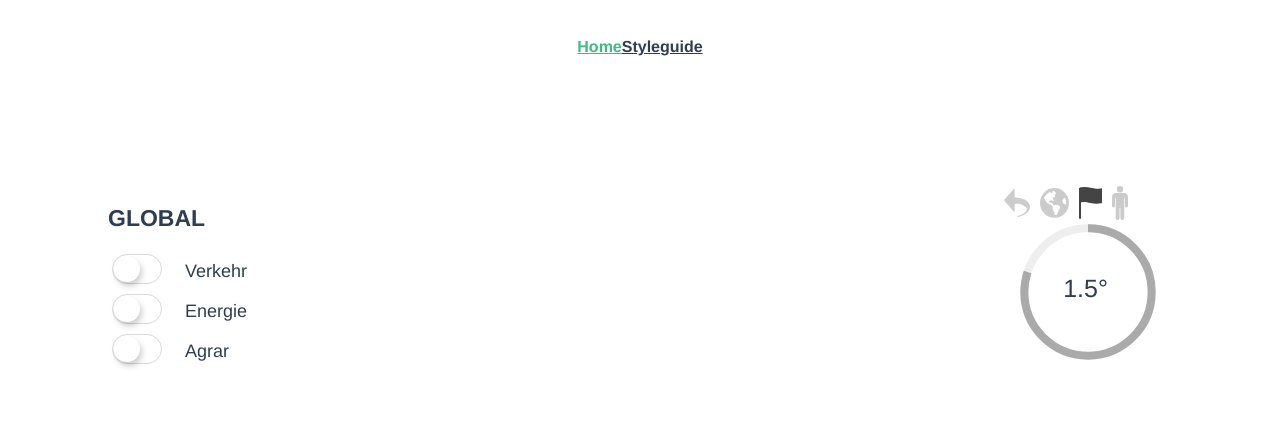
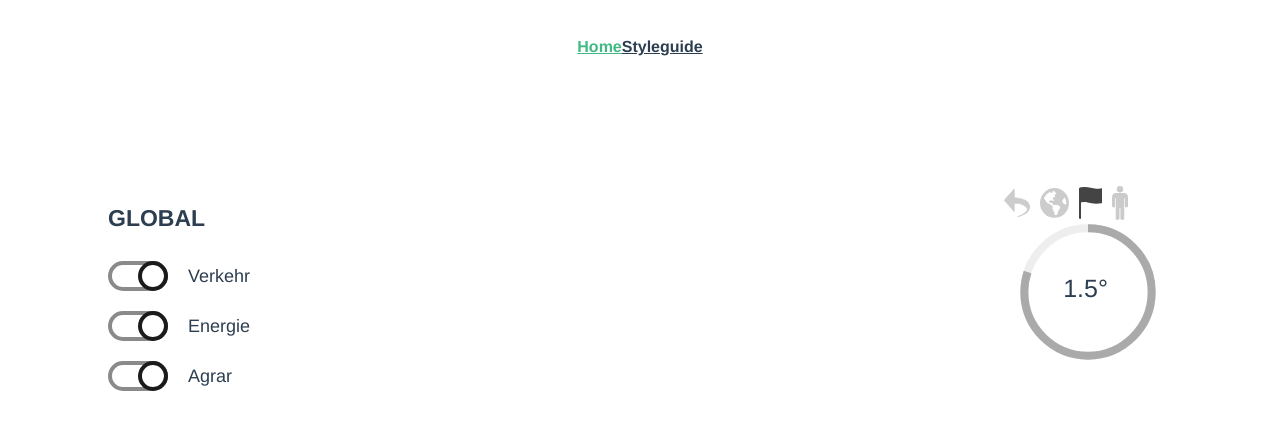
Before and after one commit to flogesell/shutdown, a Vue app in the folder frontend/: page / in a window 1280 px wide. Shown: the top 430 px of the page. Built offline with nearby package versions, Linux system fonts and the light colour scheme.

Commit message:
styled new switches

```diff
--- a/frontend/src/components/buttons/checkbox.vue
+++ b/frontend/src/components/buttons/checkbox.vue
@@ -1,7 +1,8 @@
 <template>
-  <div class="hello">
-      <input class="apple-switch" type="checkbox">
-  </div>
+  <label class="switch">
+    <input type="checkbox" checked>
+    <span class="slider round"></span>
+</label>
 </template>
 
 <script>
@@ -15,29 +16,66 @@ export default {
 
 <style scoped lang="scss">
 @import '@/assets/styles/_variables.scss';
-    input.apple-switch {
-        position: relative;
-        appearance: none; outline: none;
-        width: 50px; height: 30px;
-        background-color: #ffffff; border: 1px solid #D9DADC;
-        border-radius: 50px; box-shadow: inset -20px 0 0 0 #ffffff;
-        transition-duration: 200ms;
-    }
-    input.apple-switch:after {
-        content: "";
-        position: absolute;
-        top: 1px; left: 1px;
-        width: 26px; height: 26px;
-        background-color: transparent;
-        border-radius: 50%; box-shadow: 2px 4px 6px rgba(0,0,0,0.2);
-    }
-    input.apple-switch:checked {
-        border-color: $ui-primary;
-        box-shadow: inset 20px 0 0 0 $ui-primary;
-    }
-    input.apple-switch:checked:after {
-        left: 20px;
-        box-shadow: -2px 4px 3px rgba(0,0,0,0.05);
+    .switch {
+      position: relative;
+      display: inline-block;
+      width: 60px;
+      height: 30px;
+      margin: 10px 0;
     }
 
+    .switch input {
+      opacity: 0;
+      width: 0;
+      height: 0;
+    }
+
+    .slider {
+      position: absolute;
+      cursor: pointer;
+      top: 0;
+      left: 0;
+      right: 0;
+      bottom: 0;
+      -webkit-transition: .4s;
+      transition: .4s;
+      border: 4px solid #8a8a8a;
+    }
+
+    .slider:before {
+      position: absolute;
+      content: "";
+      height: 22px;
+      width: 22px;
+      left: -4px;
+      bottom: -4px;
+      border: 4px solid rgb(78, 78, 78);
+      background-color: transparent;
+      -webkit-transition: .4s;
+      transition: .4s;
+    }
+
+    input:checked + .slider:before {
+      left: 0px;
+      border: 4px solid rgb(27, 27, 27);
+    }
+
+    input:focus + .slider {
+      box-shadow: 0 0 1px #2196F3;
+    }
+
+    input:checked + .slider:before {
+      -webkit-transform: translateX(26px);
+      -ms-transform: translateX(26px);
+      transform: translateX(26px);
+    }
+
+    /* Rounded sliders */
+    .slider.round {
+      border-radius: 34px;
+    }
+
+    .slider.round:before {
+      border-radius: 50%;
+    }
 </style>
```
